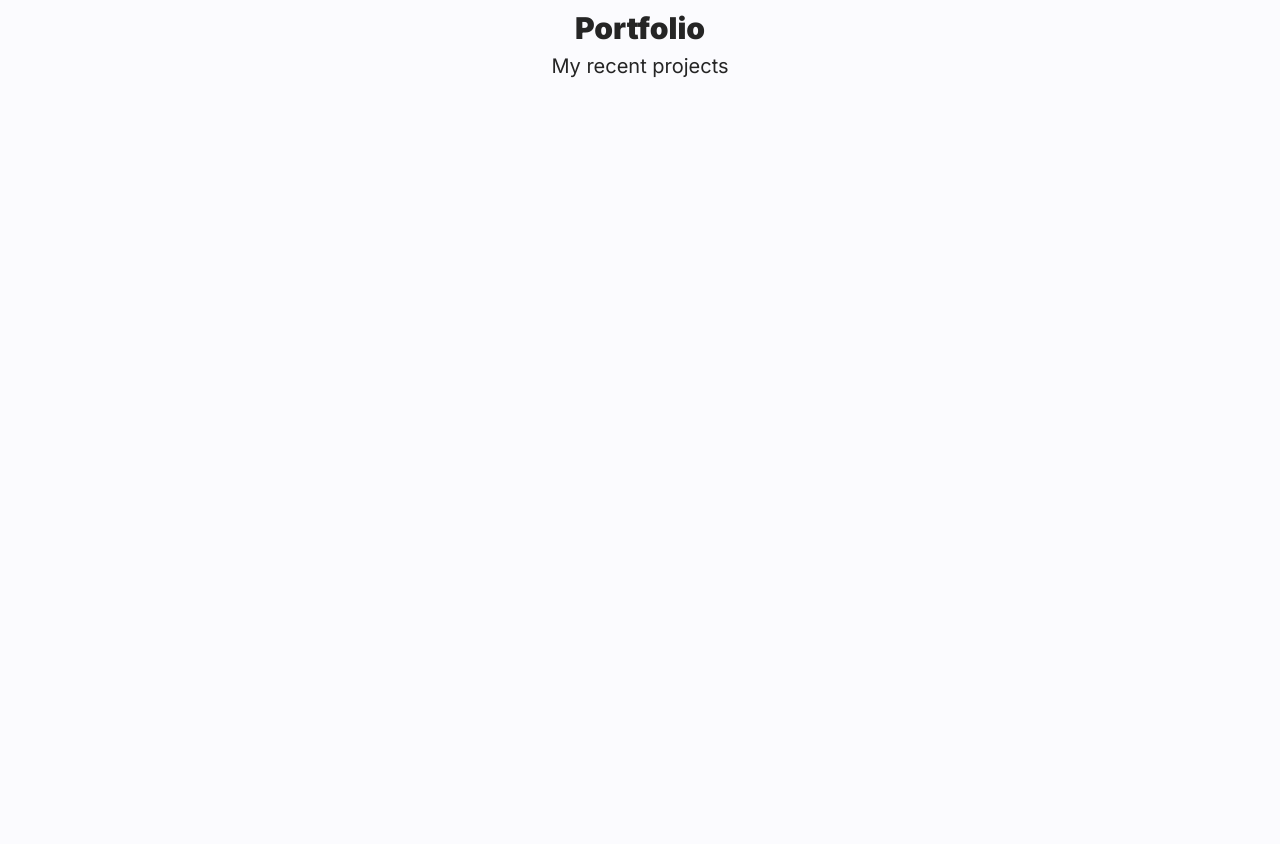
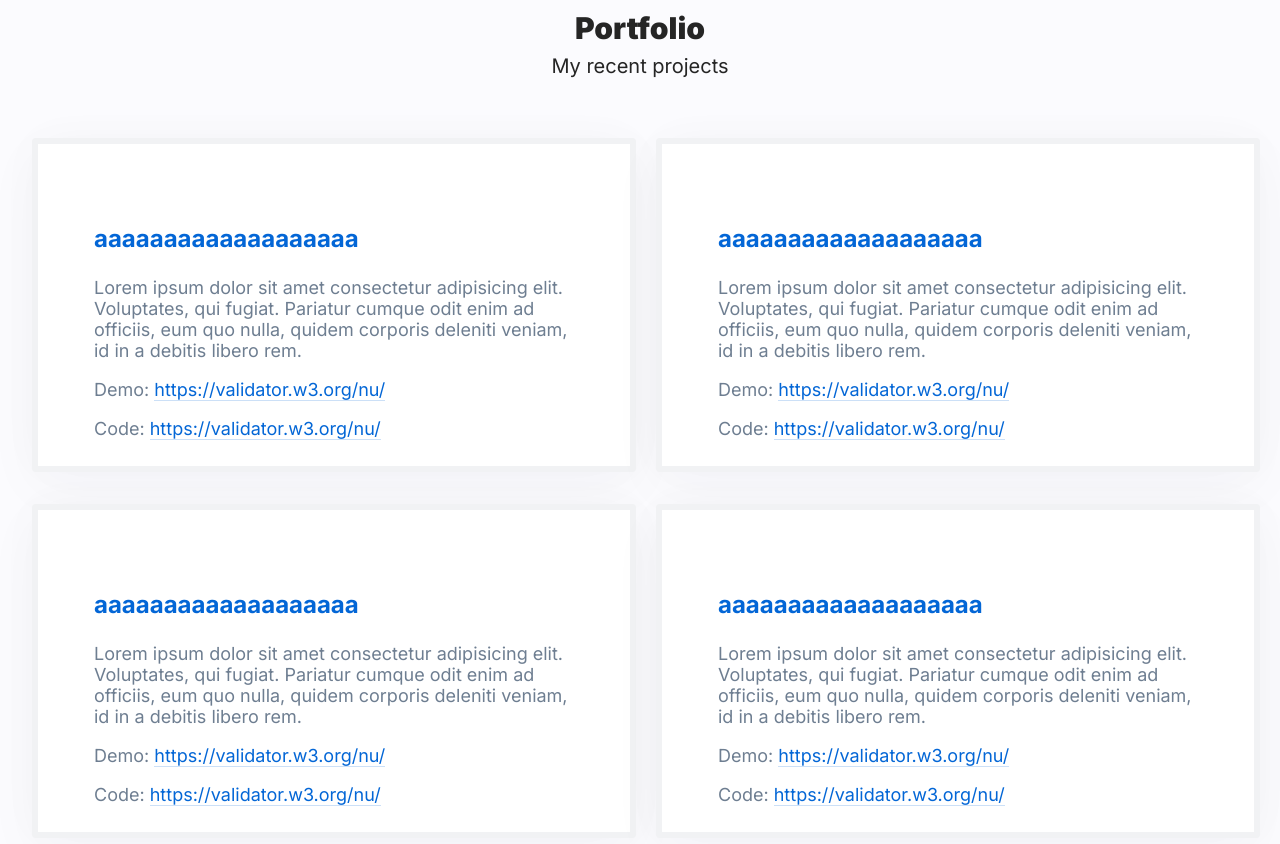
Before and after one commit to JaroslawOgonowski/personal-homepage, a React (Create React App) app: page / in a window 1280 px wide. Shown: the part 1340-2184 px from the top of the page. Before the commit the page ends 1478 px from the top, so only its background shows below. Built offline with nearby package versions, Linux system fonts and the light colour scheme.

Commit message:
add portfolio tiles project

```diff
--- a/src/common/Article/List/styled.js
+++ b/src/common/Article/List/styled.js
@@ -9,7 +9,6 @@ color: ${({theme})=> theme.color.textSecondary};
 font-weight: 400;
 font-size: 18px;
 list-style: none;
-text-overflow: ellipsis;
 li::before {
     content: "•";
     color: ${({theme})=> theme.color.scienceBlue};
--- /dev/null
+++ b/src/features/Portfolio/GHTile/index.js
@@ -0,0 +1,19 @@
+import { Code, Container, Content, Demo, GHLink, StyledTile, Title } from "./styled";
+
+const GHTile = () => {
+    return (
+        <StyledTile>
+            <Container>
+                <Title>aaaaaaaaaaaaaaaaaaa</Title>
+                <Content>
+                    Lorem ipsum dolor sit amet consectetur adipisicing elit.
+                    Voluptates, qui fugiat. Pariatur cumque odit enim ad officiis, eum quo nulla, quidem corporis deleniti veniam, id in a debitis libero rem.
+                </Content>
+                <Demo>Demo: <GHLink href="https://validator.w3.org/nu/aa">https://validator.w3.org/nu/</GHLink></Demo>
+                <Code>Code: <GHLink href="https://validator.w3.org/nu/bb">https://validator.w3.org/nu/</GHLink></Code>
+            </Container>
+        </StyledTile>
+    )
+};
+
+export default GHTile;
--- /dev/null
+++ b/src/features/Portfolio/GHTile/styled.js
@@ -0,0 +1,45 @@
+import styled from "styled-components";
+
+export const StyledTile = styled.div`
+width: 592px;
+height: 322px;
+background-color: ${({theme})=> theme.color.white};
+margin: 0 auto ;
+text-align: left;
+border: 6px solid rgba(209, 213, 218, 0.3);
+box-shadow: 0px -2px 50px rgba(9, 10, 51, 0.02), 0px 16px 58px rgba(9, 10, 51, 0.03);
+border-radius: 4px;
+
+`;
+
+export const Container = styled.div`
+padding: 56px;
+font-weight: 400;
+font-size: 18px;
+color: ${({theme})=> theme.color.textSecondary};
+`;
+
+
+export const Title = styled.h3`
+font-weight: 700;
+font-size: 24px;
+color: ${({theme})=> theme.color.scienceBlue};
+`;
+
+export const Content = styled.p`
+word-break: break-word;
+
+`;
+
+export const Demo = styled.p`
+
+`;
+
+export const Code = styled.p`
+
+`;
+export const GHLink = styled.a`
+text-decoration: none;
+color: ${({theme})=> theme.color.scienceBlue};
+border-bottom: 1px solid hsla(212, 97%, 43%, 0.200)
+`;
--- a/src/features/Portfolio/index.js
+++ b/src/features/Portfolio/index.js
@@ -1,11 +1,18 @@
-import { PortfolioIcon, SubTitle, Title, Wrapper } from "./styled";
+import { GHTiles, PortfolioIcon, SubTitle, Title, Wrapper } from "./styled";
 import portfolioIcon from "./portfolioIcon.svg"
+import GHTile from "./GHTile";
 const Portfolio = () => {
     return (
         <Wrapper>
-            <PortfolioIcon src={portfolioIcon} alt=""/>
+            <PortfolioIcon src={portfolioIcon} alt="" />
             <Title>Portfolio</Title>
             <SubTitle>My recent projects</SubTitle>
+            <GHTiles>
+                <GHTile></GHTile>
+                <GHTile></GHTile>
+                <GHTile></GHTile>
+                <GHTile></GHTile>
+            </GHTiles>
         </Wrapper>
     )
 };
--- a/src/features/Portfolio/styled.js
+++ b/src/features/Portfolio/styled.js
@@ -20,4 +20,14 @@ font-size: 20px;
 export const Wrapper = styled.div`
 margin: auto;
 text-align: center;
+
 `;
+
+export const GHTiles = styled.div`
+display: grid;
+align-items:center;
+justify-content: center;
+grid-template-columns: 592px 592px;
+grid-gap: 32px;
+grid-column-gap: 32px;
+`;
```
